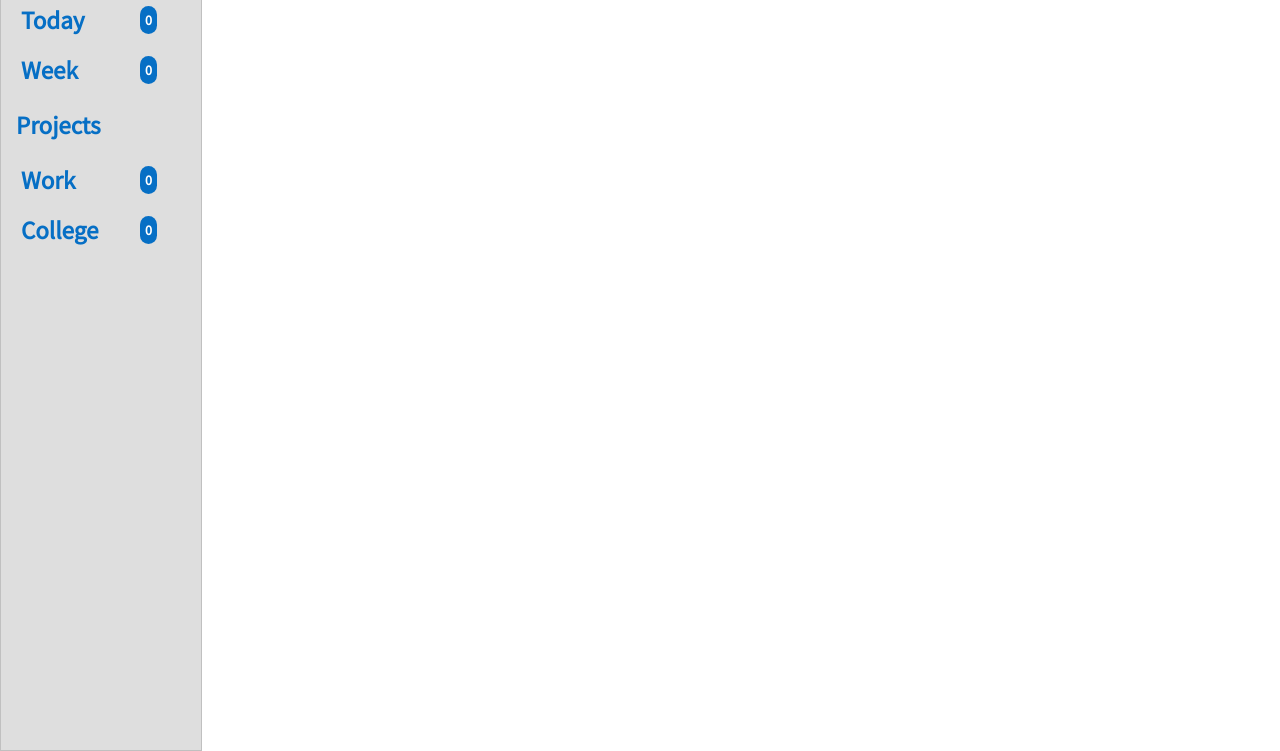
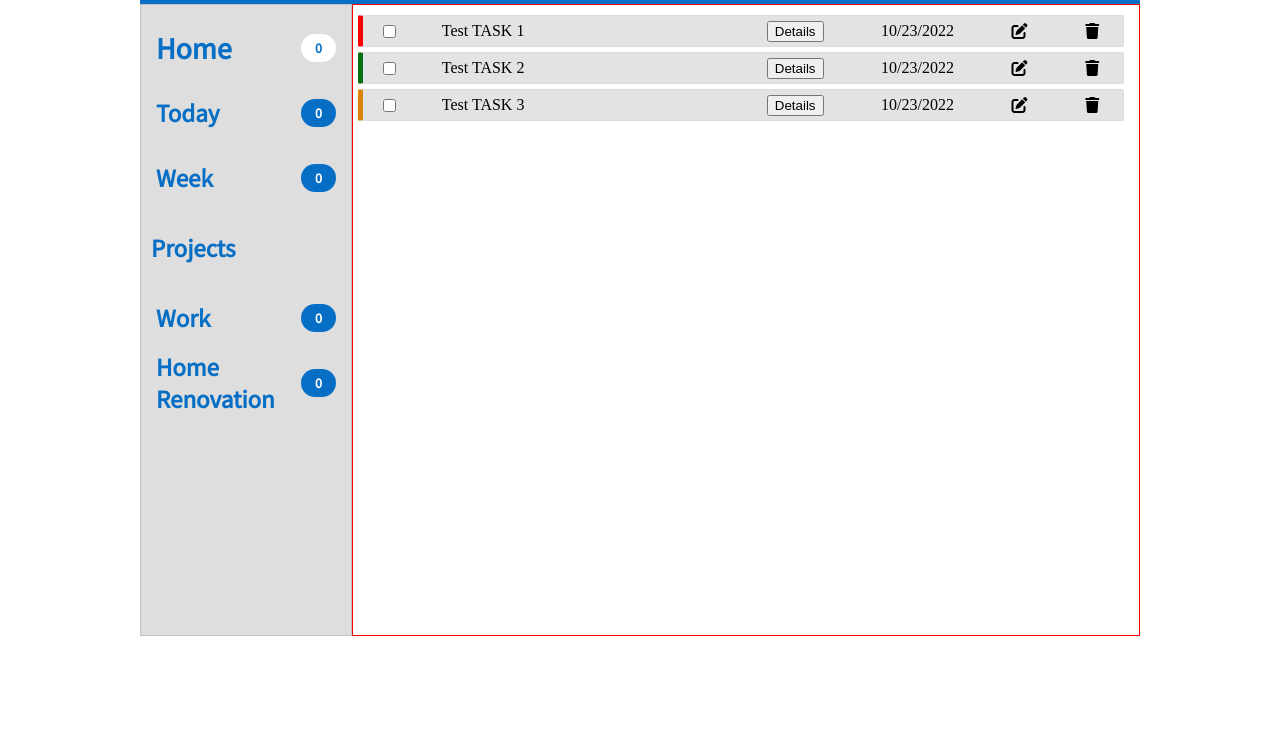
Before and after one commit to bryanmonterom/todo-list, a website with bundled scripts: page dist/index.html in a window 1280 px wide. Shown: the part 126-877 px from the top of the page. After the commit the page ends 800 px from the top, so only its background shows below. Built offline with nearby package versions, Linux system fonts and the light colour scheme.

Commit message:
Add functionality to dinamic tasks

```diff
--- a/src/ToDoList.js
+++ b/src/ToDoList.js
@@ -1,44 +1,64 @@
-import {Project} from './project'
+import { Project } from './project'
+import { Task } from './task'
 
 
-// const task = new Task('Clean dishes','Clean all the dishes from the kitchen','10/22/2022','High','No notes');
-// console.log(task);
+export class ToDoList {
 
-// const defaultProject = new Projects('Default');
-// defaultProject.addTask(task);
-
-// console.log(defaultProject);
-
-
-export class ToDoList{
-
-    constructor(){
+    constructor() {
         this.projects = [];
-        this.projects.push(new Project('Home','main-projects'));
-        this.projects.push(new Project('Work','secondary-projects'));
-        this.projects.push(new Project('Today','main-projects'));
-        this.projects.push(new Project('College','secondary-projects'));
-        this.projects.push(new Project('Week','main-projects'));
+        this.projects.push(new Project('Home', 'main-projects'));
+        this.projects.push(new Project('Work', 'secondary-projects'));
+        this.projects.push(new Project('Today', 'main-projects'));
+        this.projects.push(new Project('Home Renovation', 'secondary-projects'));
+        this.projects.push(new Project('Week', 'main-projects'));
     }
 
-    addProject(project){
+    addProject(project) {
         this.projects.push(project);
         return this.projects;
     }
 
-    getAllProjects(){
+    addTask(title, description, dueDate, priority, notes,projectName){
 
-        var byName = this.projects.slice(0);
-        byName.sort(function(a,b) {
-            var x = a.type.toLowerCase();
-            var y = b.type.toLowerCase();
-            return x < y ? -1 : x > y ? 1 : 0;
-});
-        return byName;
+        let task = new Task(title,description,dueDate,priority,notes,projectName)
+        // let project = this.projects.find(a => a.title == projectName)
+        let project = this.getProjectByName(projectName);
+
+        // console.log(project.tasks);
+        // // console.log(task);
+        project.tasks.push(task);
+
+        this.resetTaskIndexes(project.tasks);
+        return task;
     }
 
-    getTasksByProject(title){
-        return this.getAllProjects().filter(a=> a.title = title).tasks
+    resetTaskIndexes(tasks){
+        let i=0;
+        tasks.forEach(element => {
+            element.setIndex = i;
+            i++;
+        });
+        return this.tasks;
+    }
+
+// getProjects(){
+//     return this.projects;
+// }
+    getAllProjects() {
+    //   this.projects = this.projects.slice(0).sort(function (a, b) {
+    //         var x = a.type.toLowerCase();
+    //         var y = b.type.toLowerCase();
+    //         return x < y ? -1 : x > y ? 1 : 0;
+    //     });
+        return this.projects;
+    }
+
+    getProjectByName(projectName){
+        return this.projects.find(a => a.title == projectName);
+    }
+
+    getTasksByProject(title) {
+        return this.projects.filter(a => a.title == title).tasks
     }
 
 }
--- a/src/index.js
+++ b/src/index.js
@@ -1,9 +1,19 @@
-import {ToDoList} from './ToDoList'
+import {ToDoList as Logic} from './ToDoList'
 import {initializeSite} from './ui'
 
 
-const todoList = new ToDoList();
+const todoList = new Logic();
 
+todoList.addTask('Test TASK 1', 'This is just a test', '10/23/2022', 'High', 'No notes','Home')
+todoList.addTask('Test TASK 2', 'This is just a test', '10/23/2022', 'Low', 'No notes','Home')
+todoList.addTask('Test TASK 3', 'This is just a test', '10/23/2022', 'Medium', 'No notes','Home')
+
+// initializeSite(todoList.getProjects())
 initializeSite(todoList.getAllProjects())
 
-console.log();
+
+
+
+
+
+// console.log();
--- a/src/project.js
+++ b/src/project.js
@@ -1,3 +1,6 @@
+import { Task } from './task'
+
+
 
 export class Project {
     constructor(title,type){
@@ -7,9 +10,40 @@ export class Project {
         this.total = this.tasks.length
     }
 
-    addTask(task){
-        this.tasks.push(task)
+    addTask(title, description, dueDate, priority, notes){
+        let task = new Task(title,description,dueDate,priority,notes,this.title)
+        this.tasks.push(task);
+        // this.resetTaskIndexes(tasks);
+        return task;
     }
+
+    resetTaskIndexes(){
+        let i=0;
+        this.tasks.forEach(element => {
+            element.index = i;
+            i++;
+        });
+        return this.tasks;
+    }
+
+
+
+    getTasks(){
+        this.tasks.slice(0).sort(function (a,b){
+            var x = a.title.toLowerCase();
+            var y = b.title.toLowerCase();
+            return x < y ? -1 : x > y ? 1:0
+        })
+    }
+
+    getTasks(){
+        this.tasks.slice(0).sort(function (a,b){
+            var x = a.title.toLowerCase();
+            var y = b.title.toLowerCase();
+            return x < y ? -1 : x > y ? 1:0
+        })
+    }
+
 
     removeTask(task){
 
--- a/src/task.js
+++ b/src/task.js
@@ -1,16 +1,25 @@
 export class Task{
-    constructor(title, description, dueDate, priority, notes){
+    constructor(title, description, dueDate, priority, notes, project){
         this.title = title;
         this.description = description;
         this.dueDate = dueDate;
         this.priority = priority;
         this.notes = notes;
         this.status = false
+        this.project = project;
     }
 
+   set setIndex(index){
+    this.index = index;
+   }
 
+   get getIndex(){
+   return this.index;
+   }
     changeTaskStatus(){
         this.status = !this.status
         return this;
     }
+
+
 }
--- a/src/ui.js
+++ b/src/ui.js
@@ -5,13 +5,13 @@ const projectsNavBar= (projectType, projects)=>{
 
     let secondaryProjects = document.getElementById(projectType);
     secondaryProjects.innerHTML = "";
-    let ul = utilities.createElement('ul','menu-items','');
+    let ul = utilities.createElement('ul','menu-items','','');
     projects.filter(a=> a.type ==projectType).forEach(element => {
-        let li = utilities.createElement('li','menu-item')
+        let li = utilities.createElement('li','menu-item','','')
         if(element.title == 'Home'){
             li.classList.add('active')
         }
-        let labelName = utilities.createElement('label','menu',element.title)
+        let labelName = utilities.createElement('label','menu',element.title,'')
         let badge = utilities.createElement('label',`badge`,element.total,`badge-${element.title}`)
         li.appendChild(labelName);
         li.appendChild(badge);
@@ -21,27 +21,74 @@ const projectsNavBar= (projectType, projects)=>{
     return secondaryProjects;
 }
 
-export function initializeSite (projects){
+export const  loadAlltasks = (tasks)=>{
+    console.log(tasks);
+    let cardContainer = document.getElementById('cards-container');
 
-    console.log(projectsNavBar('main-projects',projects));
-    console.log(projectsNavBar('secondary-projects',projects));
+
+    tasks.forEach(element => {
+
+        // cardContainer.innerHTML = '';
+        let card = utilities.createElement('div',`card,${element.priority}`,'');
+
+        console.log(card)
+        card.setAttribute("data-project",element.project)
+        card.setAttribute("data-index",element.getIndex)
+
+
+        let carditemsOne = utilities.createElement('div','card-items');
+
+        let cbox = utilities.createElement('input','','')
+
+        cbox.type="checkbox";
+        cbox.checked = element.status;
+
+        let title = utilities.createElement('label','card-text',element.title)
+        carditemsOne.appendChild(cbox);
+        carditemsOne.appendChild(title);
+
+        let carditemsTwo = utilities.createElement('div','card-items');
+        let date = utilities.createElement('label','',element.dueDate)
+        let button = utilities.createElement('input','')
+        button.type="button";
+        button.value ="Details"
+        let iconEdit = utilities.createElement('i','fa-solid,fa-pen-to-square')
+        let iconTrash = utilities.createElement('i','fa-solid,fa-trash')
+        carditemsTwo.appendChild(button);
+        carditemsTwo.appendChild(date);
+        carditemsTwo.appendChild(iconEdit);
+        carditemsTwo.appendChild(iconTrash);
+        card.appendChild(carditemsOne);
+        card.appendChild(carditemsTwo);
+        cardContainer.appendChild(card);
+
+    });
+
 
 }
 
-{/* <label class="menu-item">Projects</label>
-<nav id="secondary-projects">
-    <ul class="menu-items">
-        <li class="menu-item">
-            <label class="menu">Home</label>
-            <label id= "badge-home" class="badge">11</label>
-        </li>
-        <li class="menu-item ">
-            <label class="menu">Today</label>
-            <label id= "badge-today" class="badge">11</label>
-        </li>
-        <li class="menu-item ">
-            <label class="menu">Week</label>
-            <label id= "badge-week" class="badge">11</label>
-        </li>
-    </ul>
-</nav> */}
+
+export function initializeSite (projects){
+
+    projectsNavBar('main-projects',projects);
+    projectsNavBar('secondary-projects',projects);
+
+    projects.forEach(element => {
+         loadAlltasks(element.tasks);
+    });
+
+}
+
+
+{/* <div class="card high">
+<div class="card-items">
+    <input type="checkbox" name="" id="">
+    <label>Task 1</label>
+</div>
+<div class="card-items">
+    <input type="button" value="Details">
+    <label>10/23/2022</label>
+    <i class="fa-solid fa-pen-to-square"></i>
+    <i class="fa-solid fa-trash"></i>
+</div>
+</div> */}
--- a/src/utilities.js
+++ b/src/utilities.js
@@ -2,11 +2,22 @@ export function createElement(element, className,text, id){
     let elementtoCreate = document.createElement(element);
     elementtoCreate.textContent = text
     elementtoCreate.id = id
+    // if(className != []){
+    //     className.forEach(element => {
+    //     elementtoCreate.classList.add(className)
+    //     });
+    // }
     if(className != ''){
+        className.split(',').forEach(element => {
+            elementtoCreate.classList.add(element)
+        });
+    }
+    if(id == ''){
         elementtoCreate.classList.add(className)
+        return elementtoCreate;
     }
+    return elementtoCreate;
 
-    return elementtoCreate;
 }
 
 export function createImages(className, src){
```
Also changed, not shown: dist/css/style.css, dist/index.html, dist/main.js.
